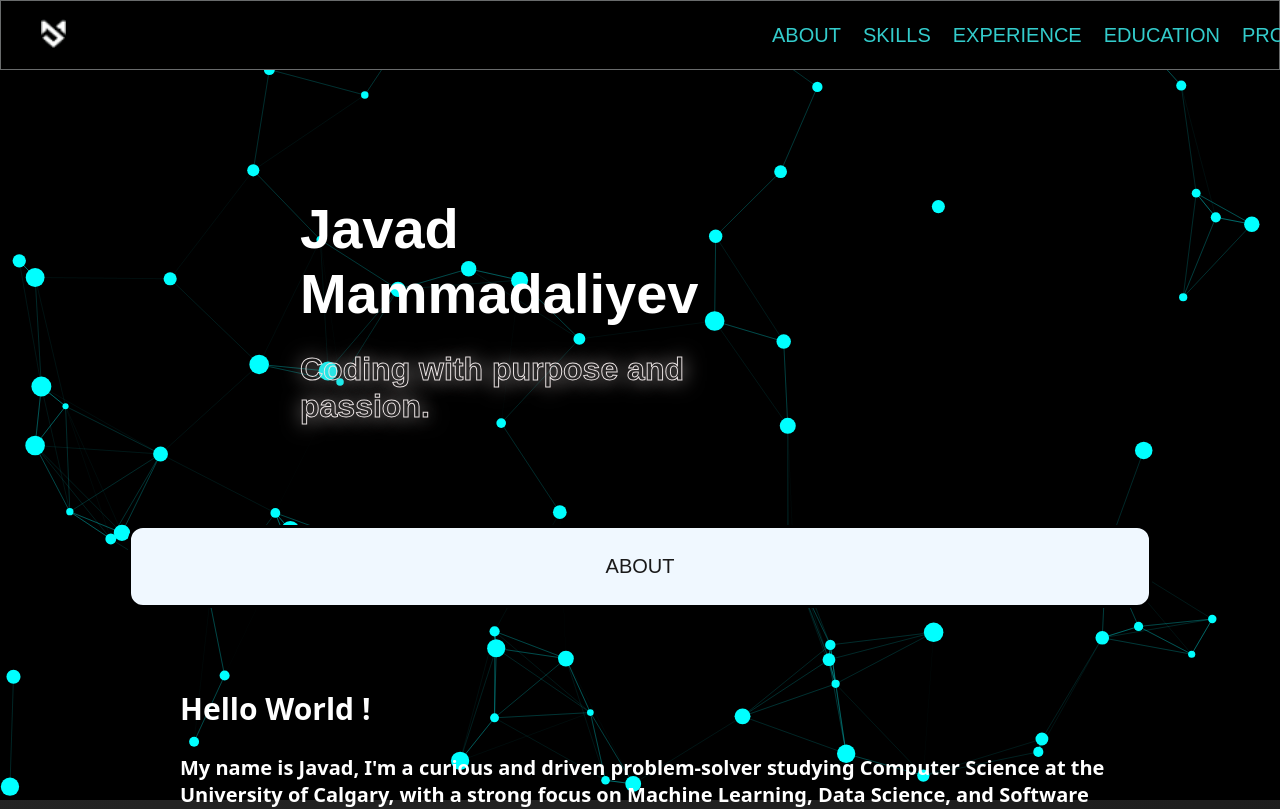
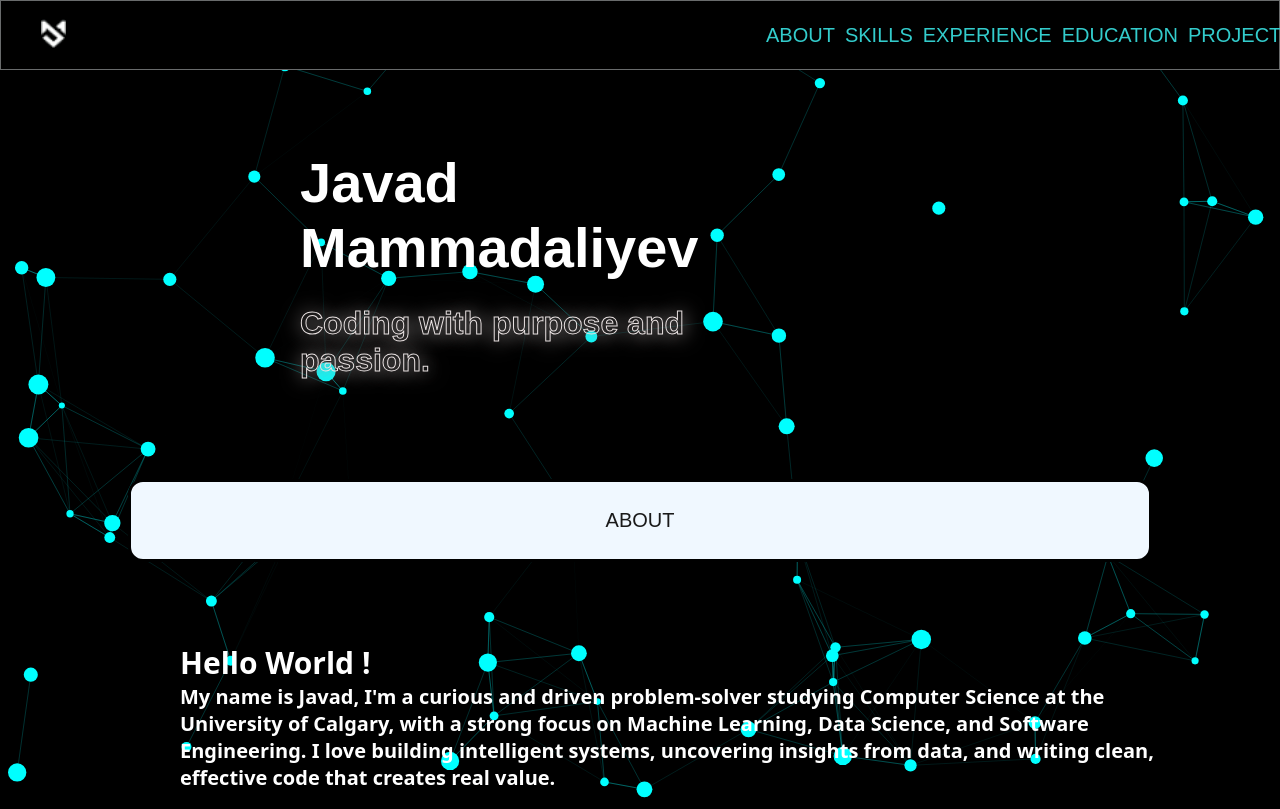
Before and after one commit to EventFulOgee4/eventfulogee4.github.io, a React (Vite) app: page / in a window 1280 px wide. Shown: the top 809 px of the page. Built offline with nearby package versions, Linux system fonts and the light colour scheme; a web font is replaced by a local one.

Commit message:
align global styles with dark/cyan theme

```diff
--- a/src/index.css
+++ b/src/index.css
@@ -1,36 +1,52 @@
-* {
+/* ── Reset & base ── */
+*, *::before, *::after {
     box-sizing: border-box;
+    margin: 0;
+    padding: 0;
+}
+
+html {
+    scroll-behavior: smooth;
 }
 
 body {
-    margin: 0;
     font-family: "Bitcount", Arial, sans-serif;
     color: white;
-    height: 100vh;
+    background-color: #000;
+    min-height: 100vh;
+    overflow-x: hidden;
 }
 
-.animated-bg {
-  height: 100vh;
-  margin: 0;
-  background: linear-gradient(-45deg, black, #1a1a1a, #333333, #444444);
-  background-size: 700% 700%;
-  animation: gradientMove 10s ease infinite;
+/* ── Particles layer ── */
+#particles {
+    position: fixed;
+    top: 0;
+    left: 0;
+    width: 100%;
+    height: 100%;
+    z-index: -1;
 }
 
-@keyframes gradientMove {
-  0% { background-position: 0% 50%; }
-  50% { background-position: 100% 50%; }
-  100% { background-position: 0% 50%; }
+/* ── Text selection ── */
+::selection {
+    background-color: rgba(0, 255, 255, 0.25);
+    color: #fff;
 }
 
-#particles{
-  z-index: -1;
-  position: absolute;
-  height: 100%;
-  width: 100%;
+/* ── Scrollbar ── */
+::-webkit-scrollbar {
+    width: 6px;
 }
 
-::selection {
-    background-color: aliceblue;
-    color: rgb(35, 34, 34);
+::-webkit-scrollbar-track {
+    background: #000;
 }
+
+::-webkit-scrollbar-thumb {
+    background: #33cccc;
+    border-radius: 3px;
+}
+
+::-webkit-scrollbar-thumb:hover {
+    background: #00ffff;
+}
```
